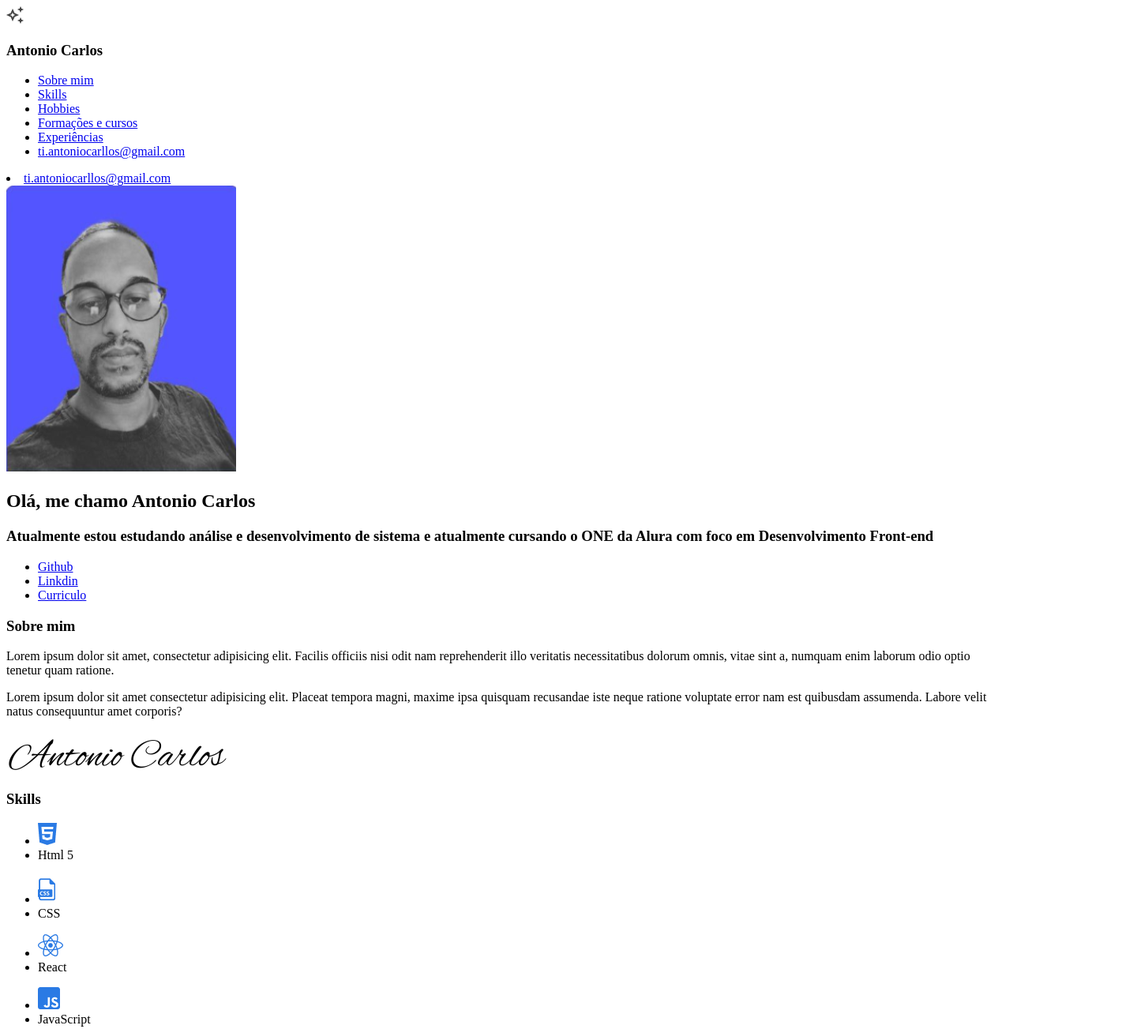
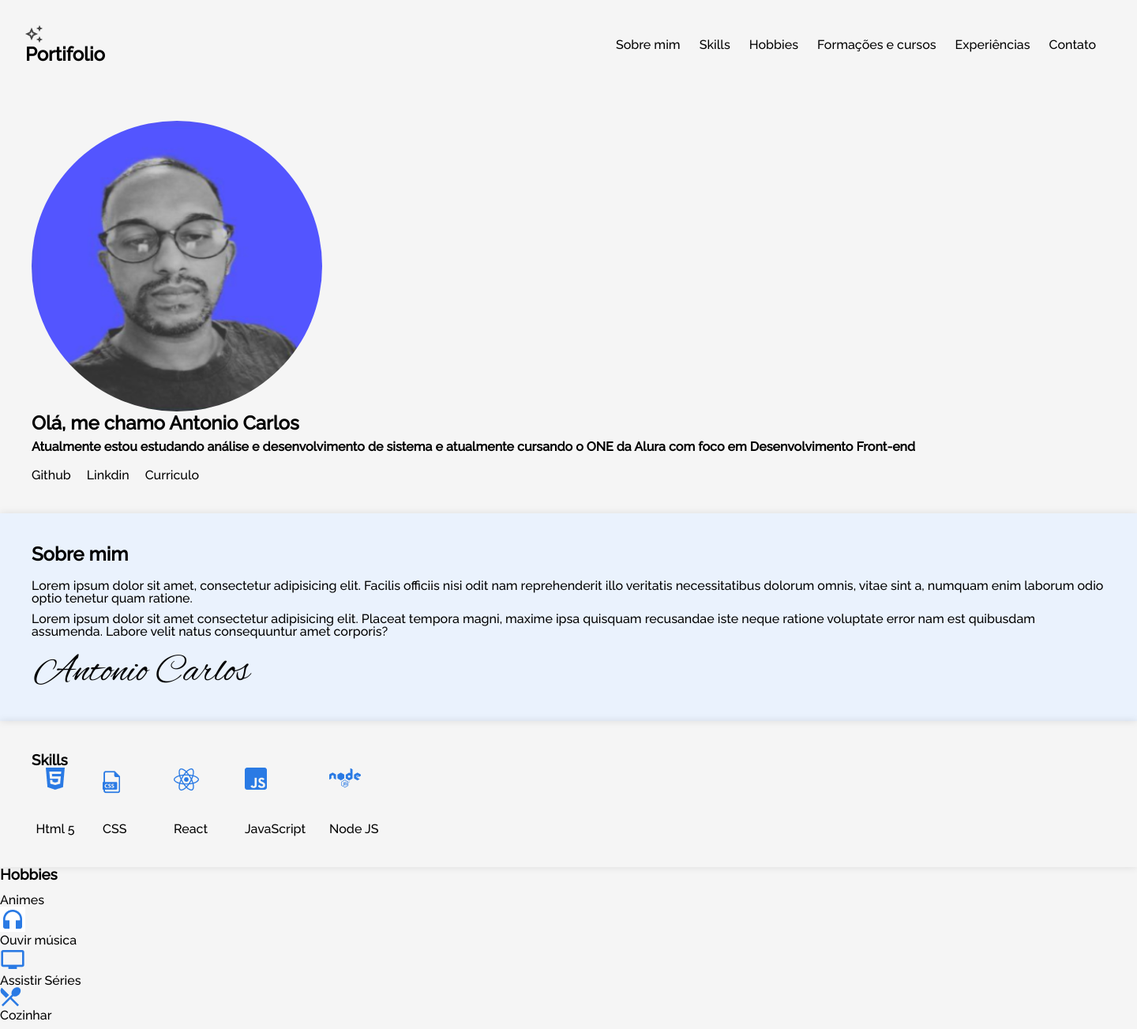
Before and after one commit to Carllosdodev/Portifolio-alura, a plain HTML site: page index.html in a window 1280 px wide. Shown: the top 1303 px of the page at 79% size, 1440 px wide, since content can reach past the window. Drawn offline with Linux system fonts and the light colour scheme.

Commit message:
atualizações

```diff
--- a/estilos/estilos.css
+++ b/estilos/estilos.css
@@ -0,0 +1,192 @@
+:root {
+    --cor-de-fundo: #F5F5F5;
+    --cor-de-link: #000;
+    --cor-de-destaque: #EAF2FD;
+}
+
+body {
+    box-sizing: border-box;
+    width: 1440px;
+
+    background-color: var(--cor-de-fundo);
+    font-family: 'Raleway';
+    margin: 0;
+    padding: 0;
+    line-height: 1;
+}
+
+ol,
+ul,
+li {
+    list-style: none;
+}
+
+a {
+    text-decoration: none;
+    color: var(--cor-de-link);
+}
+
+
+/* sessão menu */
+.menu {
+    display: flex;
+    justify-content: space-between;
+    align-items: center;
+    padding: 32px;
+}
+
+
+
+/* sessão title */
+
+.menu__title {
+    font-size: 24px;
+    font-weight: bold;
+}
+
+.menu__list__item {
+    display: inline-block;
+    margin-right: 20px;
+}
+
+.menu__list__item a {
+    color: var(--cor-de-link)
+}
+
+.title {
+
+    padding: 40px;
+}
+
+.title__profile {
+    width: 368px;
+    height: 368px;
+    border-radius: 50%;
+}
+
+.title__bio {
+    margin-bottom: 10px;
+    font-size: 24px;
+    font-weight: bold;
+}
+
+.title__subsection {
+    font-size: 16px;
+    color: var(--cor-de-link);
+}
+
+.title__network {
+    display: flex;
+    gap: 20px;
+    margin-top: 20px;
+}
+
+.title__network__item a {
+    color: var(--cor-de-link);
+}
+/* sessao about */
+.about {
+    padding: 40px;
+    box-shadow: 0px 0px 10px rgba(0, 0, 0, 0.1);
+    background-color: #EAF2FD;
+}
+
+.about__title {
+    margin-bottom: 20px;
+    font-size: 24px;
+    font-weight: bold;
+}
+
+.about__paragraph {
+    margin-bottom: 10px;
+    font-size: 16px;
+}
+
+.skills {
+    padding: 40px;
+    box-shadow: 0px 0px 10px rgba(0, 0, 0, 0.1);
+}
+
+.skills__title {
+    margin-bottom: 20px;
+    font-size: 24px;
+    font-weight: bold;
+}
+
+.skills__line {
+    display: flex;
+    gap: 30px;
+
+}
+
+.skills__box {
+    text-align: center;
+}
+
+.skills__img {
+    width: 60px;
+    height: 60px;
+}
+
+.skills__name {
+    margin-top: 10px;
+    font-size: 16px;
+}
+/* sessão hobbies */
+
+
+
+/* experiência academica */
+
+
+/* experiencia */
+
+
+/* contato */
+
+
+/* footer */
+
+
+/* responsivdade */
+
+/* tablet */
+@media (min-width: 768px) {
+    /* Menu */
+    /* title */
+    /* skills */
+    /* Hobbies */
+    /* Experiencias academicas */
+    /* Experiencias profissional */
+}
+
+@media (min-width: 425px) {
+    /*Menu*/
+
+    /*Titulo*/
+
+    /*Sessão sobre*/
+
+    /*Skills*
+}
+
+/* * sessão menu */
+
+
+
+    /* sessão title */
+
+
+    /* sessao about */
+
+    /* sessão hobbies */
+
+    /* experiência academica */
+
+    /* experiencia */
+
+    /* contato */
+
+    /* footer */
+
+}
--- a/estilos/reset.css
+++ b/estilos/reset.css
@@ -0,0 +1,8 @@
+*,
+*:after,
+*:before {
+    margin: 0;
+    padding: 0;
+    box-sizing: border-box;
+    text-decoration: none;
+}
--- a/index.html
+++ b/index.html
@@ -7,7 +7,7 @@
 
     <!--Folha de estilo de CSS Linkado-->
     <link rel="stylesheet" href="./estilos/estilos.css">
-    <link rel="stylesheet" href="./estilos/flexbox.css">
+
     <link rel="stylesheet" href="./estilos/reset.css">
 
     <link rel="preconnect" href="https://fonts.googleapis.com">
@@ -25,7 +25,7 @@
         <section class="menu">
             <header>
                 <img src="assets/vector.png">
-                <h3 class="menu__title">Antonio Carlos</h3>
+                <h3 class="menu__title">Portifolio</h3>
             </header>
             <nav>
                 <ul>
@@ -34,9 +34,9 @@
                     <li class="menu__list__item"><a href="#hobbies">Hobbies</a></li>
                     <li class="menu__list__item"><a href="#formacao">Formações e cursos</a></li>
                     <li class="menu__list__item"><a href="#xp">Experiências</a></li>
-                    <li class="menu__list__item"><a href="#contato">ti.antoniocarllos@gmail.com</a></li>
+                    <li class="menu__list__item"><a href="#contato"></a>Contato</li>
                 </ul>
-                <li class="menu__list__item__contato"><a href="#contato">ti.antoniocarllos@gmail.com</a></li>
+                <li class="menu__list__item__contato"><a href="#contato"></a></li>
             </nav>
         </section>
 
```
Also changed, not shown: estilos/flexbox.css (deleted).
